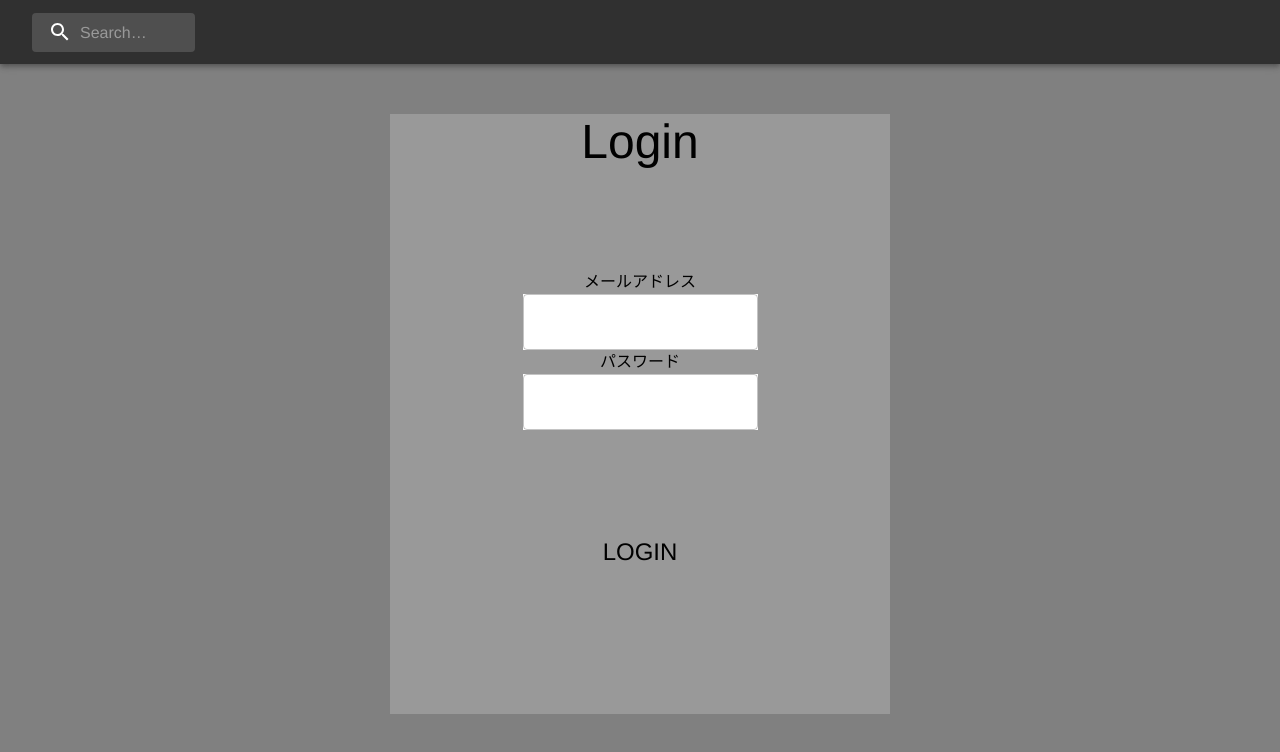
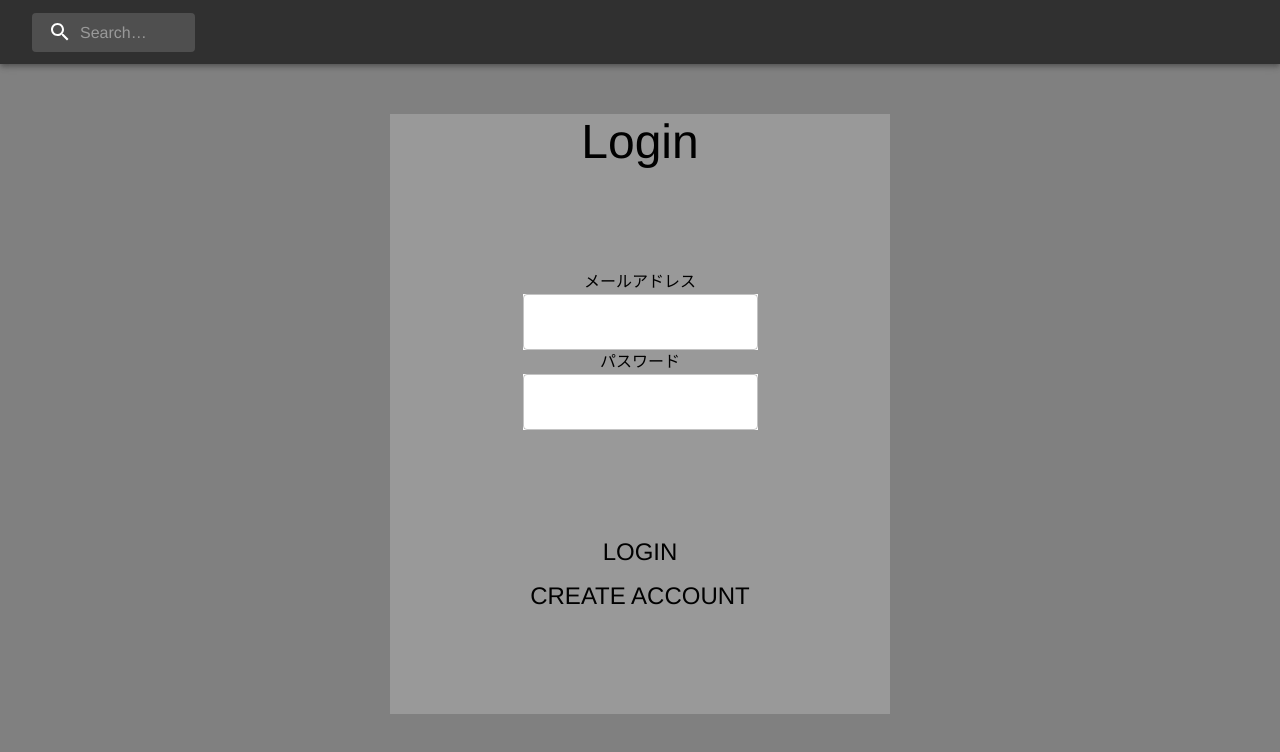
Before and after one commit to yamajunn/app-work, a React (Create React App) app: page /login in a window 1280 px wide. Shown: the top 752 px of the page. Built offline with nearby package versions, Linux system fonts and the light colour scheme.

Commit message:
add login

```diff
--- a/src/modules/login/Main.tsx
+++ b/src/modules/login/Main.tsx
@@ -1,4 +1,5 @@
 import { Box, SxProps, Theme, Typography, TextField, Button } from "@mui/material";
+import { isWhiteSpaceLike } from "typescript";
 
 export const Main = () => {
     return (
@@ -13,6 +14,10 @@ export const Main = () => {
                 </Box>
                 <Button className="LoginButton">
                     <Typography variant="h5">Login</Typography>
+                </Button>
+                <Box></Box>
+                <Button className="CreateButton">
+                    <Typography variant="h5">Create Account</Typography>
                 </Button>
             </Box>
         </Box>
@@ -44,7 +49,9 @@ const sx: SxProps<Theme> = {
         backgroundColor: "#FFF",
     },
     ".LoginButton": {
-
+        color: "#000"
+    },
+    ".CreateButton": {
         color: "#000"
     },
 };
```
